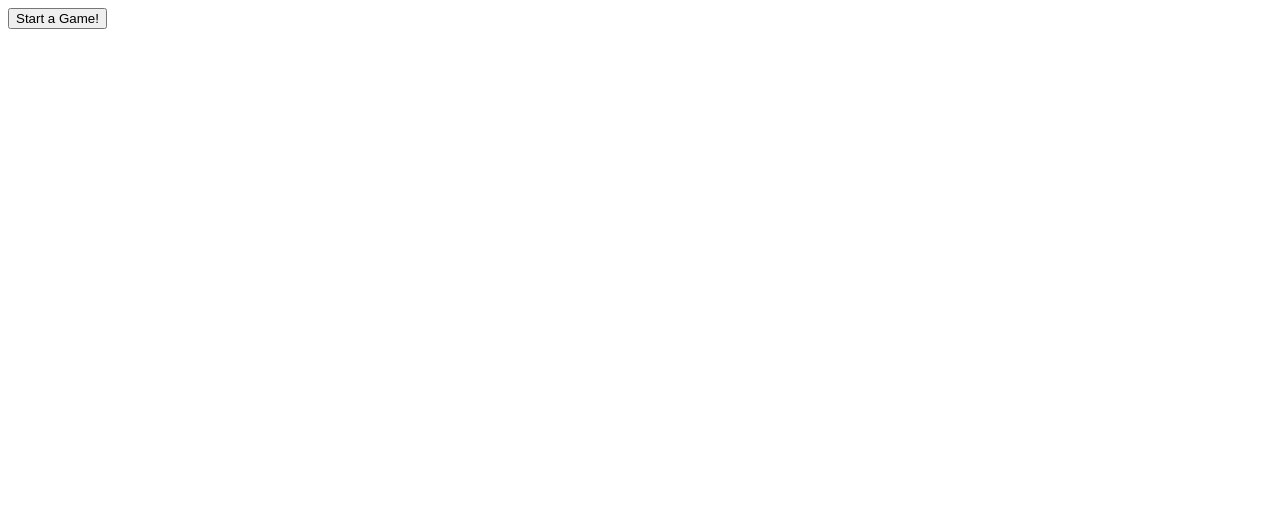
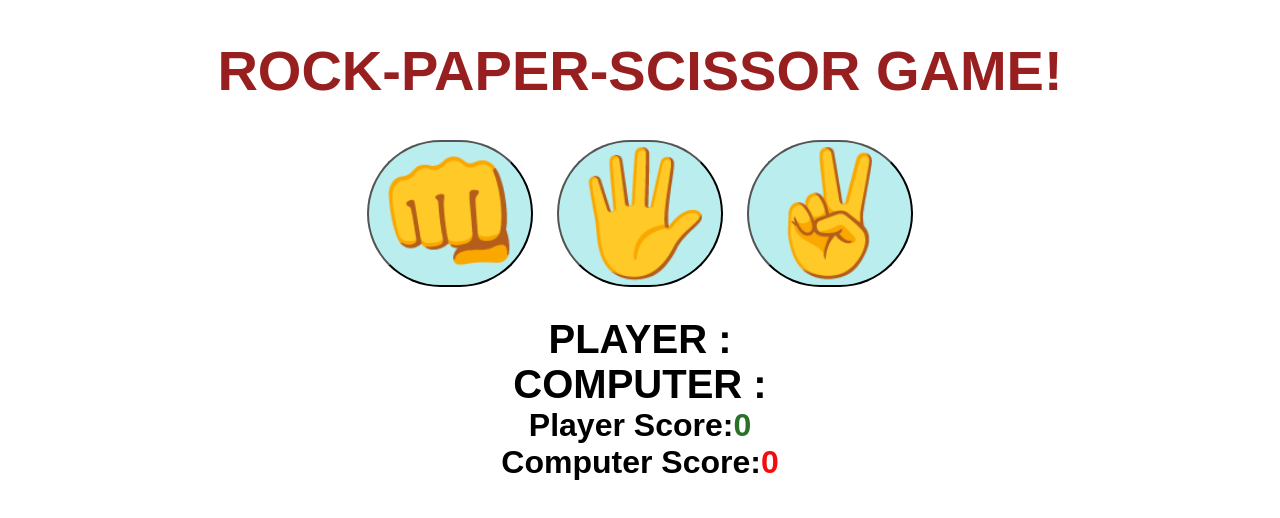
Before and after one commit to SreehariTecie/-Rock-Paper-Scissor-Game, a plain HTML site: page index.html in a window 1280 px wide. Drawn offline with Linux system fonts and the light colour scheme.

Commit message:
Updated css and score functionality

```diff
--- a/index.html
+++ b/index.html
@@ -5,8 +5,21 @@
     <meta name="viewport" content="width=device-width, initial-scale=1.0">
     <title>Rock-Paper-Scissors-Game</title>
     <script src="index.js" defer></script>
+    <link rel="stylesheet" href="style.css">
 </head>
 <body>
-    <button id="start-game-btn">Start a Game!</button>
+    <h1>ROCK-PAPER-SCISSOR GAME!</h1>
+    <div class="choices">
+        <button onclick="playGame('rock')">👊</button>
+        <button onclick="playGame('paper')">🖐️</button>
+        <button onclick="playGame('scissors')">✌️</button>
+    </div>
+    <div id="playerSelection">PLAYER :</div>
+    <div id="computerSelection">COMPUTER :</div>
+    <div id="result"></div>
+
+    <div class="scoreDisplay">Player Score:<span id="playerScore">0</span></div>
+    <div class="scoreDisplay">Computer Score:<span id="computerScore">0</span></div>
+
 </body>
 </html>
--- a/index.js
+++ b/index.js
@@ -1,4 +1,4 @@
-const ROCK = "ROCK";
+/* const ROCK = "ROCK";
 const PAPER = "PAPER";
 const SCISSORS = "SCISSORS";
 const DEFAULT_USER_CHOICE = "ROCK";
@@ -66,3 +66,57 @@ const getWinner = (pChoice, cChoice) => {
     ? RESULT_PLAYERS_WINS
     : RESULT_COMPUTER_WINS;
 };
+ */
+
+//Alternative approach
+
+const playerDisplay = document.getElementById('playerSelection');
+const computerDisplay = document.getElementById('computerSelection');
+const winnerResult = document.getElementById('result');
+let playerScoreDisplay = document.getElementById('playerScore');
+let computerScoreDisplay = document.getElementById('computerScore');
+
+const choices = ["rock", "paper", "scissors"];
+let playerScores = 0;
+let computerScores = 0;
+
+playGame = (playerChoice) => {
+  let computerChoice = choices[Math.floor(Math.random() * 3)];
+  let resultDisplay = "";
+
+  if (playerChoice === computerChoice) {
+    resultDisplay = "It's a TIE!"
+  }
+  else {
+    switch (playerChoice) {
+      case "rock":
+        resultDisplay = (computerChoice === "scissors") ? 'YOU WON!' : 'YOU LOST!';
+        break;
+      case "paper":
+        resultDisplay = (computerChoice === "rock") ? 'YOU WON!' : 'YOU LOST!';
+        break;
+      case "scissors":
+        resultDisplay = (computerChoice === "paper") ? 'YOU WON!' : 'YOU LOST!';
+        break;
+    }
+  }
+
+  playerDisplay.textContent =`Player : ${playerChoice}`;
+  computerDisplay.textContent =`Computer : ${computerChoice}`;
+  winnerResult.textContent = resultDisplay;
+
+  winnerResult.classList.remove("greenText", "redText");
+
+  switch(resultDisplay){
+    case 'YOU WON!':
+      winnerResult.classList.add("greenText");
+      playerScores++;
+      playerScoreDisplay.textContent = playerScores;
+      break;
+      case 'YOU LOST!':
+        winnerResult.classList.add("redText");
+        computerScores++;
+        computerScoreDisplay.textContent = computerScores;
+        break;
+  }
+}
--- /dev/null
+++ b/style.css
@@ -0,0 +1,51 @@
+body{
+    font-family: Arial, Helvetica, sans-serif;
+    font-weight: bold;
+    margin: 0;
+    display: flex;
+    flex-direction: column;
+    align-items: center;
+}
+h1{
+    font-size: 3.5rem;
+    color: rgb(152, 31, 31);
+}
+
+.choices{
+    margin-bottom: 30px;
+}
+
+.choices button{
+    font-size: 7.5rem;
+    min-width: 160px;
+    margin: 0px 10px;
+    border-radius: 250px;
+    background-color: rgb(186, 237, 237);
+    cursor: pointer;
+    transition: background-color 0.5s ease;
+}
+
+.choices button:hover{
+    background-color: rgb(172, 167, 176);
+}
+
+#playerSelection, #computerSelection {
+font-size: 2.5rem;
+}
+
+#result{
+    font-size: 5rem;
+    margin-bottom: 0px 30px;
+}
+
+.scoreDisplay{
+font-size: 2rem;
+}
+
+.greenText, #playerScore{
+    color: rgb(40, 114, 40);
+}
+
+.redText, #computerScore{
+    color: rgb(246, 12, 12);
+}
```
